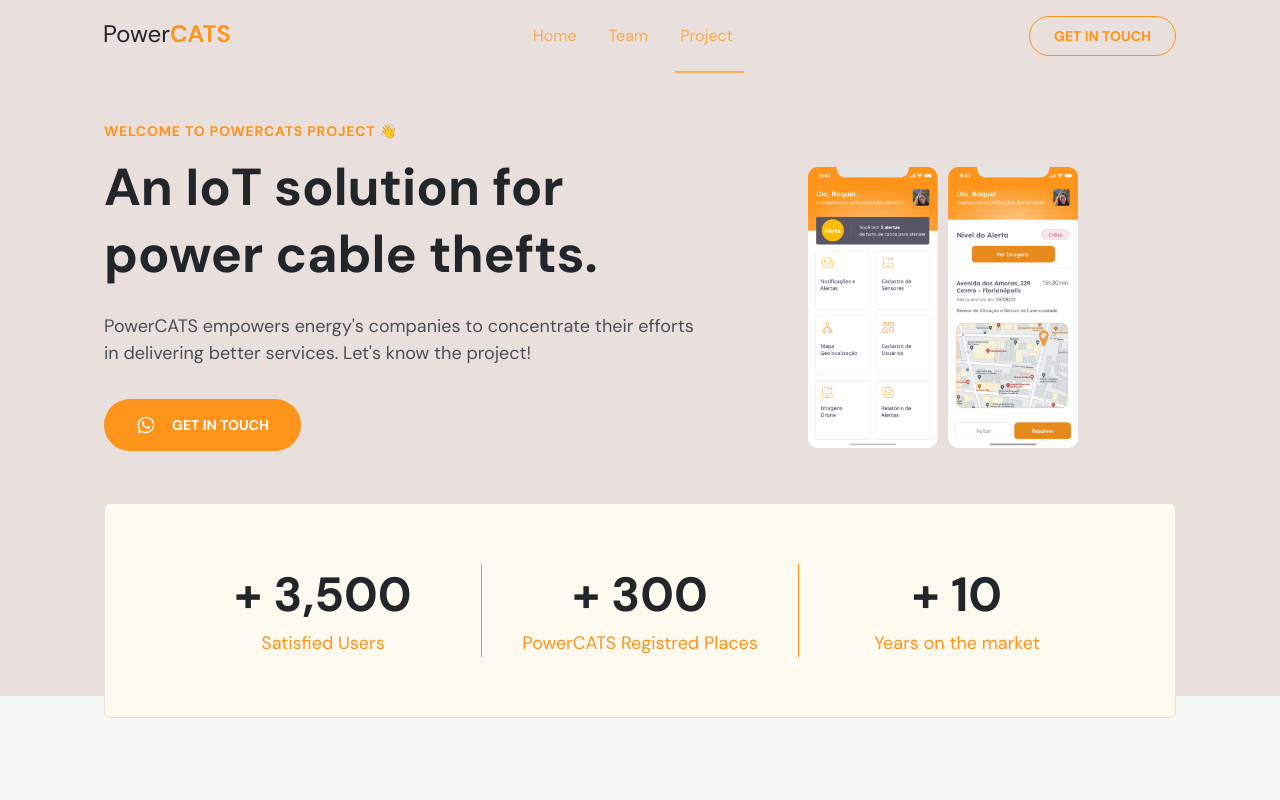
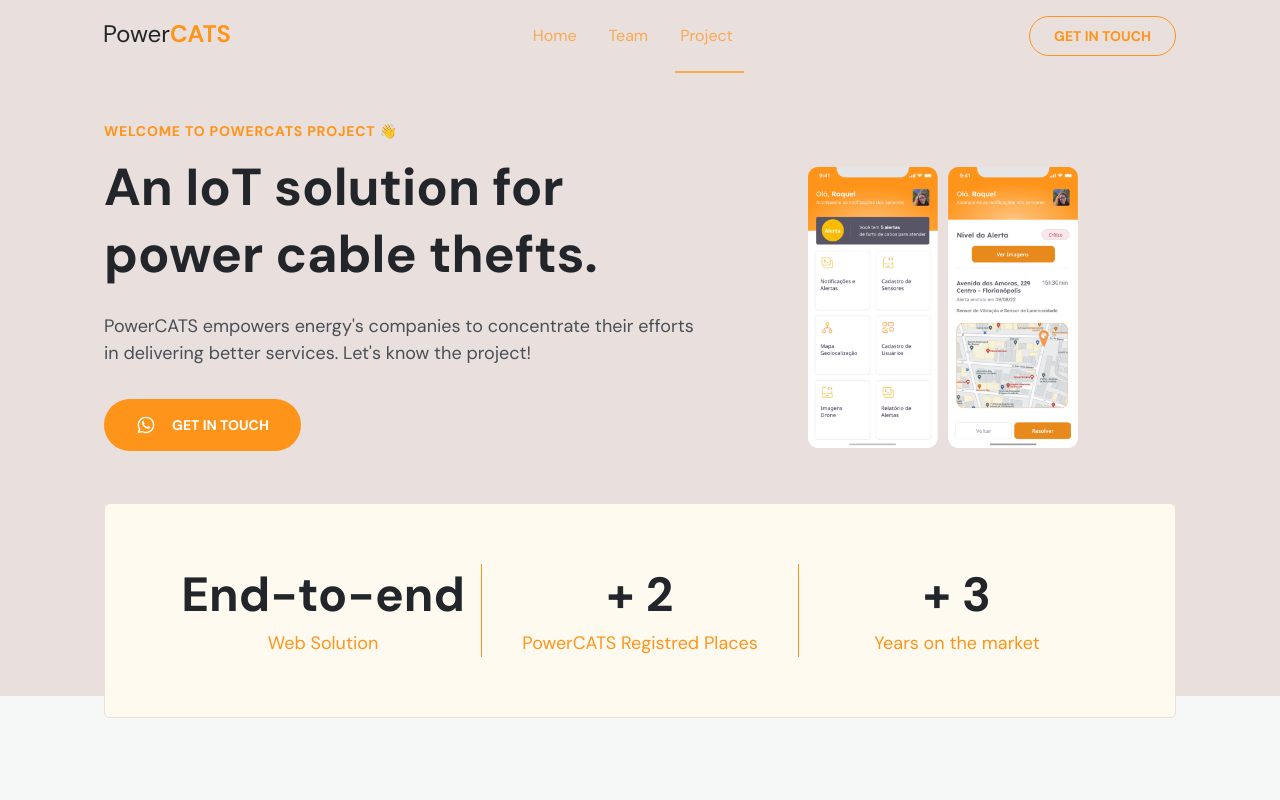
Before and after one commit to PowerCATSproject/PowerCATS-homePage, a plain HTML site: page index.html in a window 1280 px wide. Shown: the top 800 px of the page. Drawn offline with nearby package versions, Linux system fonts and the light colour scheme.

Commit message:
update home numbers and description

```diff
--- a/index.html
+++ b/index.html
@@ -114,15 +114,17 @@
 
             <div class="stats">
                 <div class="stat">
-                    <h3>+ 3,500</h3>
-                    <p>Satisfied Users</p>
+                    <h3>End-to-end</h3>
+                    <p>Web Solution</p>
+                    <!-- <h3>+ 3,500</h3>
+                    <p>Satisfied Users</p> -->
                 </div>
                 <div class="stat">
-                    <h3>+ 300</h3>
+                    <h3>+ 2</h3>
                     <p>PowerCATS Registred Places</p>
                 </div>
                 <div class="stat">
-                    <h3>+ 10</h3>
+                    <h3>+ 3</h3>
                     <p>Years on the market</p>
                 </div>
             </div>
```
